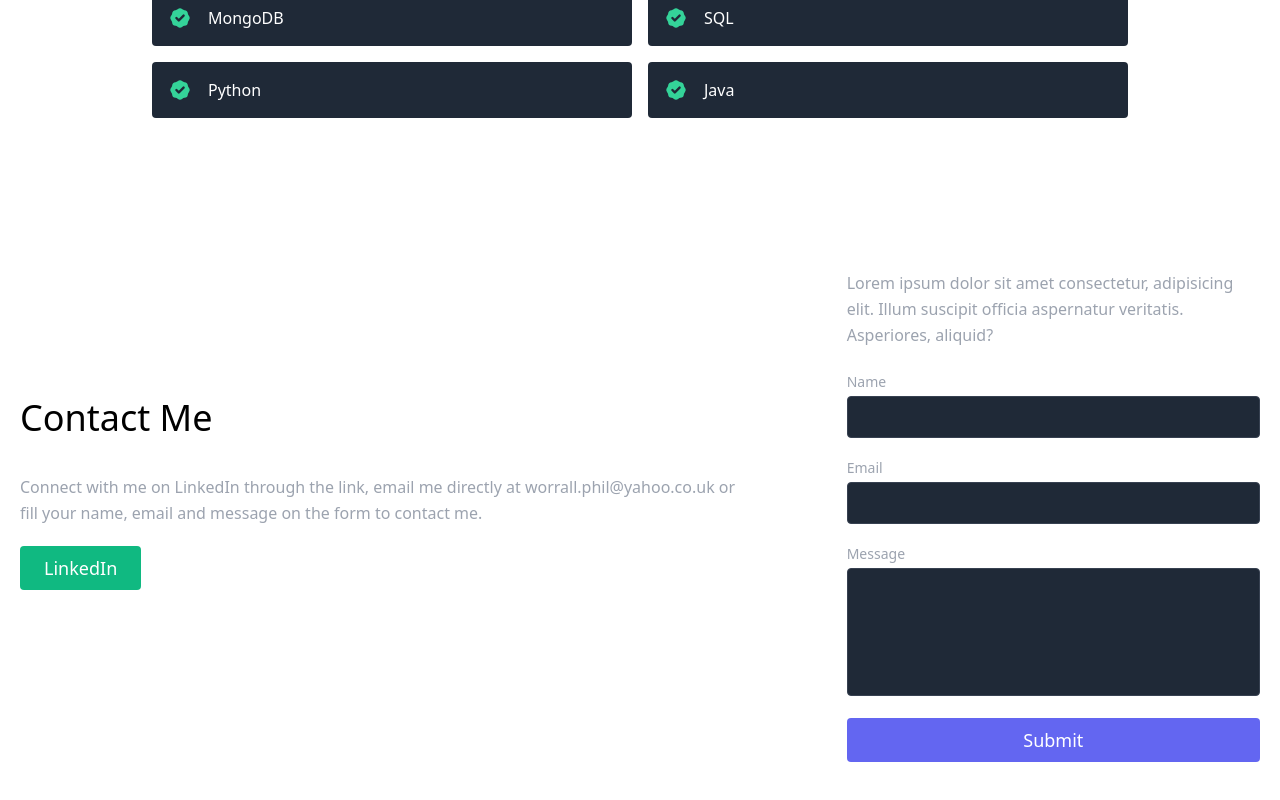
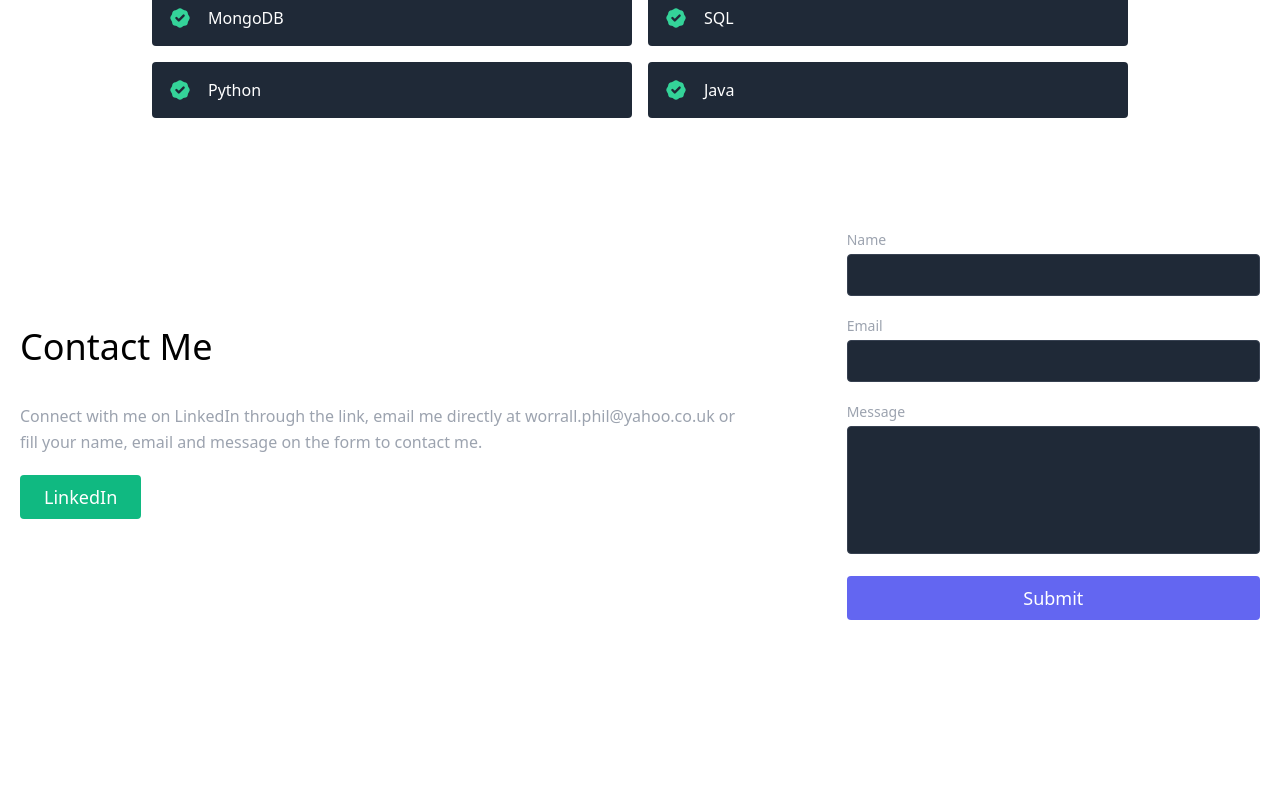
Before and after one commit to philwoz/portfolio, a React (Create React App) app: page / in a window 1280 px wide. Shown: the part 2118-2918 px from the top of the page. After the commit the page ends 2790 px from the top, so only its background shows below. Built offline with nearby package versions, Linux system fonts and the light colour scheme.

Commit message:
update to contact component

```diff
--- a/src/components/Contact.js
+++ b/src/components/Contact.js
@@ -50,13 +50,6 @@ export default function Contact() {
           name="contact"
           onSubmit={handleSubmit}
           className="lg:w-1/3 md:w-1/2 flex flex-col md:ml-auto w-full md:py-8 mt-8 md:mt-0">
-          <h2 className="text-white sm:text-4xl text-3xl mb-1 font-medium title-font">
-            Hire Me
-          </h2>
-          <p className="leading-relaxed mb-5">
-            Lorem ipsum dolor sit amet consectetur, adipisicing elit. Illum
-            suscipit officia aspernatur veritatis. Asperiores, aliquid?
-          </p>
           <div className="relative mb-4">
             <label htmlFor="name" className="leading-7 text-sm text-gray-400">
               Name
```
